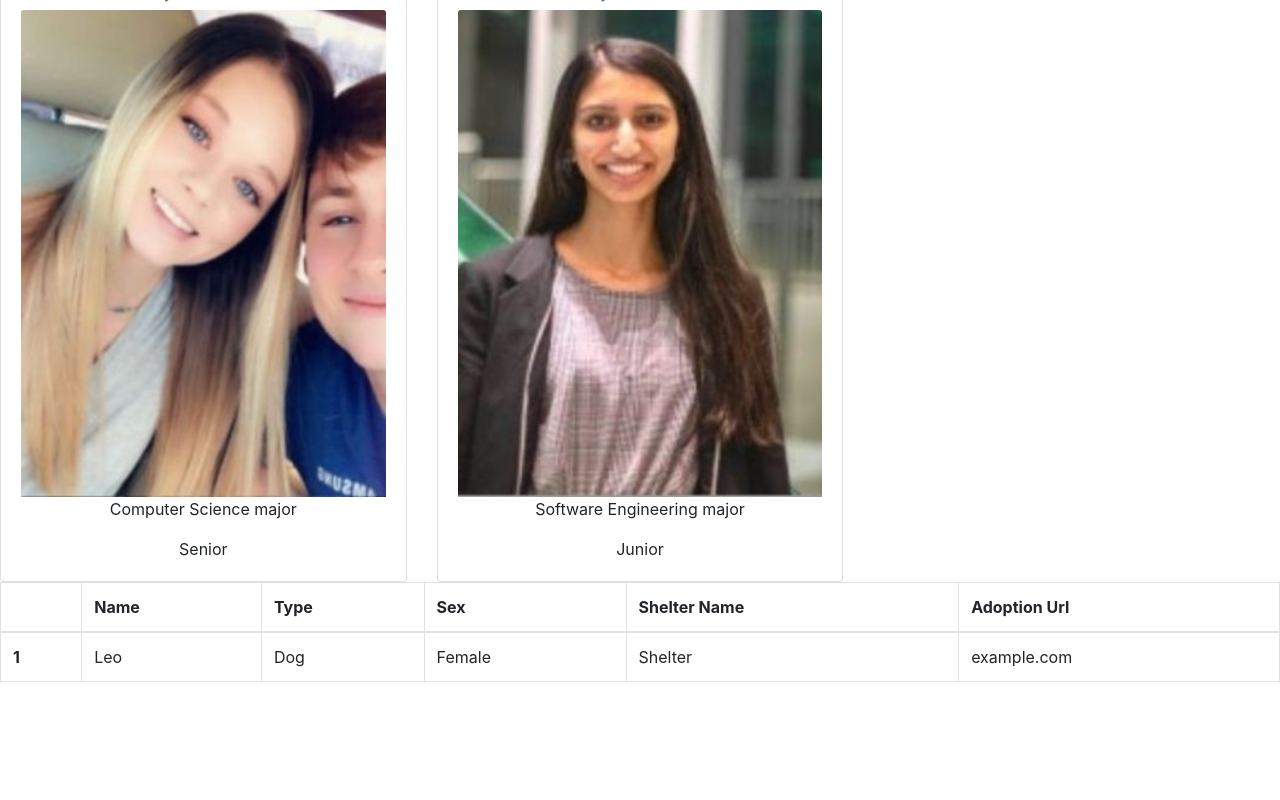
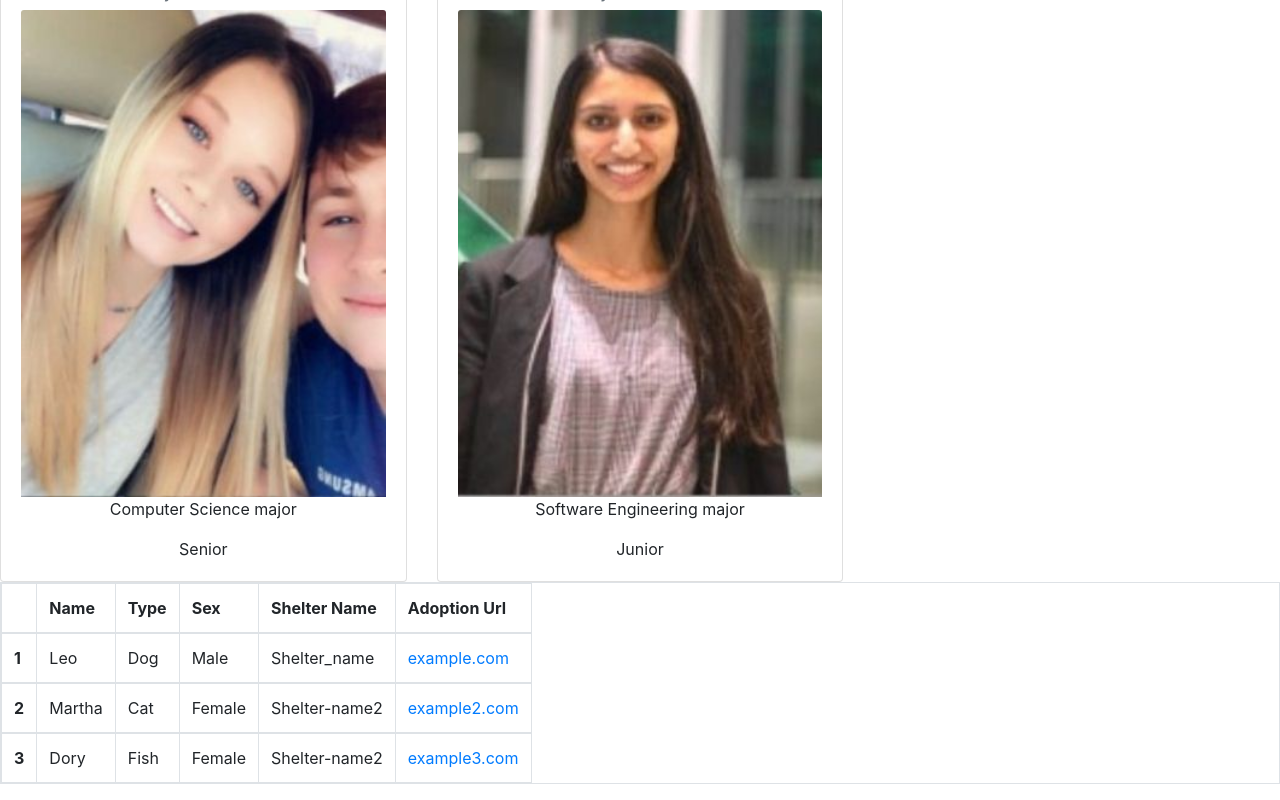
Before and after one commit to Codubee/PetFinderTTH2-3, a React (Create React App) app in the folder frontend/: page / in a window 1280 px wide. Shown: the part 1549-2349 px from the top of the page. Before the commit the page ends 2247 px from the top, so only its background shows below. Built offline with nearby package versions, Linux system fonts and the light colour scheme.

Commit message:
added animals array, table now displays multiple animals

```diff
--- a/frontend/src/components/DisplayMatches.js
+++ b/frontend/src/components/DisplayMatches.js
@@ -3,8 +3,17 @@ import { Table } from 'reactstrap';
 
 /* This function displays the matches in a bordered table  */
 const DisplayMatches = (props) => {
+
+  /* Add animals to this array to display matches */
+  const animals = [
+    { name: "Leo", type: "Dog", sex: "Male", shelterName: "Shelter_name", adoptionUrl: "example.com" },
+    { name: "Martha", type: "Cat", sex: "Female", shelterName: "Shelter-name2", adoptionUrl: "example2.com" },
+    { name: "Dory", type: "Fish", sex: "Female", shelterName: "Shelter-name2", adoptionUrl: "example3.com" }
+  ]
+
   return (
     <Table bordered>
+      <div>
         <thead>
           <tr>
             <th></th>
@@ -15,16 +24,20 @@ const DisplayMatches = (props) => {
             <th>Adoption Url</th>
           </tr>
         </thead>
-      <tbody>
+        {animals.map((animals, id) => (
+          <tbody key={id}>
             <tr>
-          <th scope="row">1</th>
-          <td>Leo</td>
-          <td>Dog</td>
-          <td>Female</td>
-          <td>Shelter</td>
-          <td>example.com</td>
+              <th scope="row">{id + 1}</th>
+              <td>{animals.name}</td>
+              <td>{animals.type}</td>
+              <td>{animals.sex}</td>
+              <td>{animals.shelterName}</td>
+              <td><a href={animals.adoptionUrl}> {animals.adoptionUrl} </a></td>
             </tr>
           </tbody>
+        ))
+        }
+      </div>
     </Table>
   );
 }
```
Lines whose indentation alone changed are shown as unchanged.
